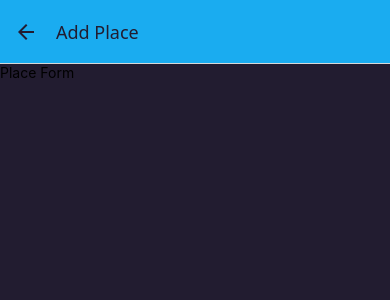
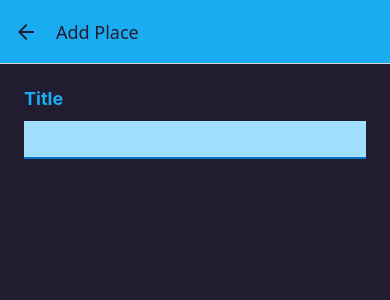
Before and after one commit to hafizabdullahyasir/favoriteplaces, a React Native app: screen /AddPlaces in a window 390 px wide. Shown: the top 300 px of the page. Built offline with nearby package versions, Linux system fonts and the light colour scheme.

Commit message:
created form inputs in placeform component added styling

```diff
--- a/components/Places/PlaceForm.js
+++ b/components/Places/PlaceForm.js
@@ -1,11 +1,47 @@
-import { View, Text, StyleSheet } from "react-native";
+import { View, Text, StyleSheet, ScrollView } from "react-native";
+import { useState } from "react";
+import { TextInput } from "react-native";
+import Colors from "../../constants/colors";
+
+export default function PlaceForm() {
+const [enteredTitle, setEnteredTitle] = useState('')
+
+
+function changeTitleHandler(enteredText){
+    setEnteredTitle(enteredText)
+}
 
 
 
-export default function PlaceForm() {
     return(
-        <View>
-            <Text>Place Form</Text>
-        </View>
-    )
+            <ScrollView style={styles.form}>
+            <View>
+                <Text style={styles.label}>Title</Text>
+                <TextInput style={styles.input} onChangeText={changeTitleHandler} value={enteredTitle}/>
+
+            </View>
+        </ScrollView>
+        )
 }
+
+const styles = StyleSheet.create({
+    form:{
+        flex: 1,
+        padding: 24,
+    },
+    label:{
+        fontSize: 18,
+        fontWeight: 'bold',
+        marginBottom: 4,
+        color: Colors.primary500,
+    },
+    input:{
+        marginVertical: 8,
+        paddingHorizontal: 4,
+        paddingVertical: 8,
+        fontSize: 16,
+        borderBottomColor: Colors.primary700,
+        borderBottomWidth: 2,
+       backgroundColor: Colors.primary100,
+    }
+})
```
